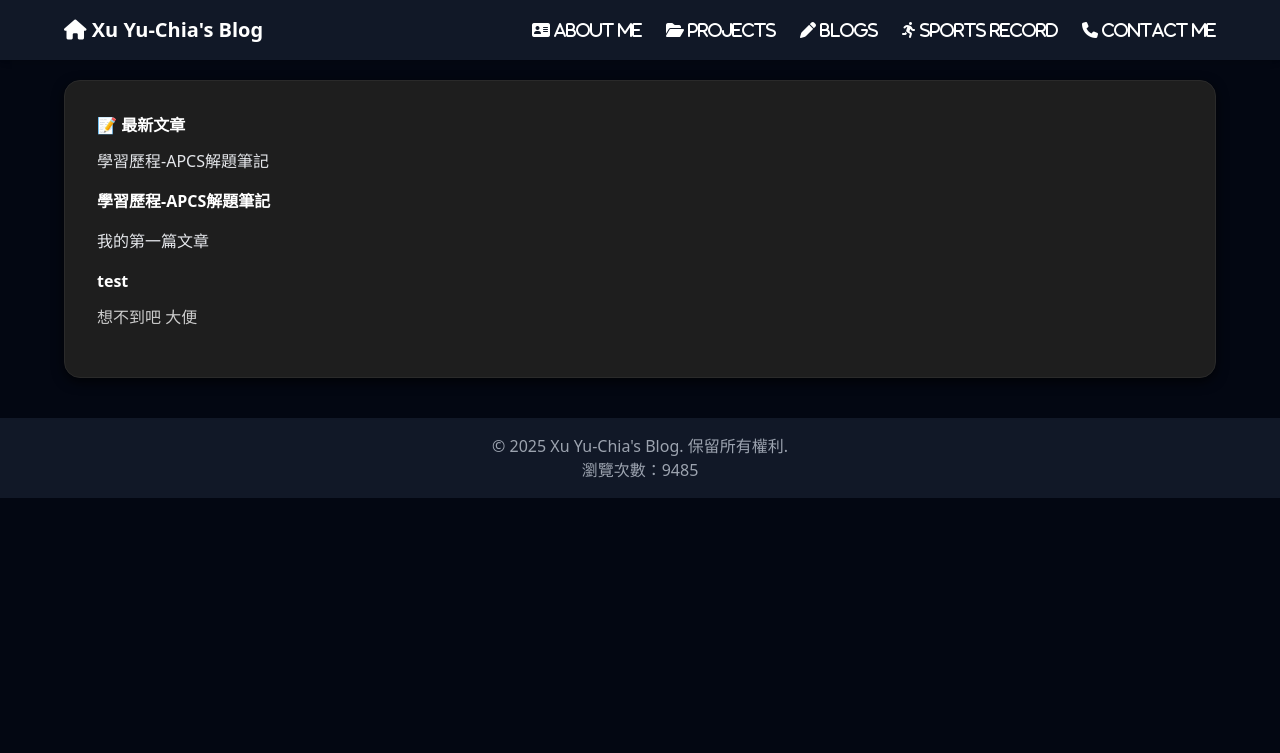
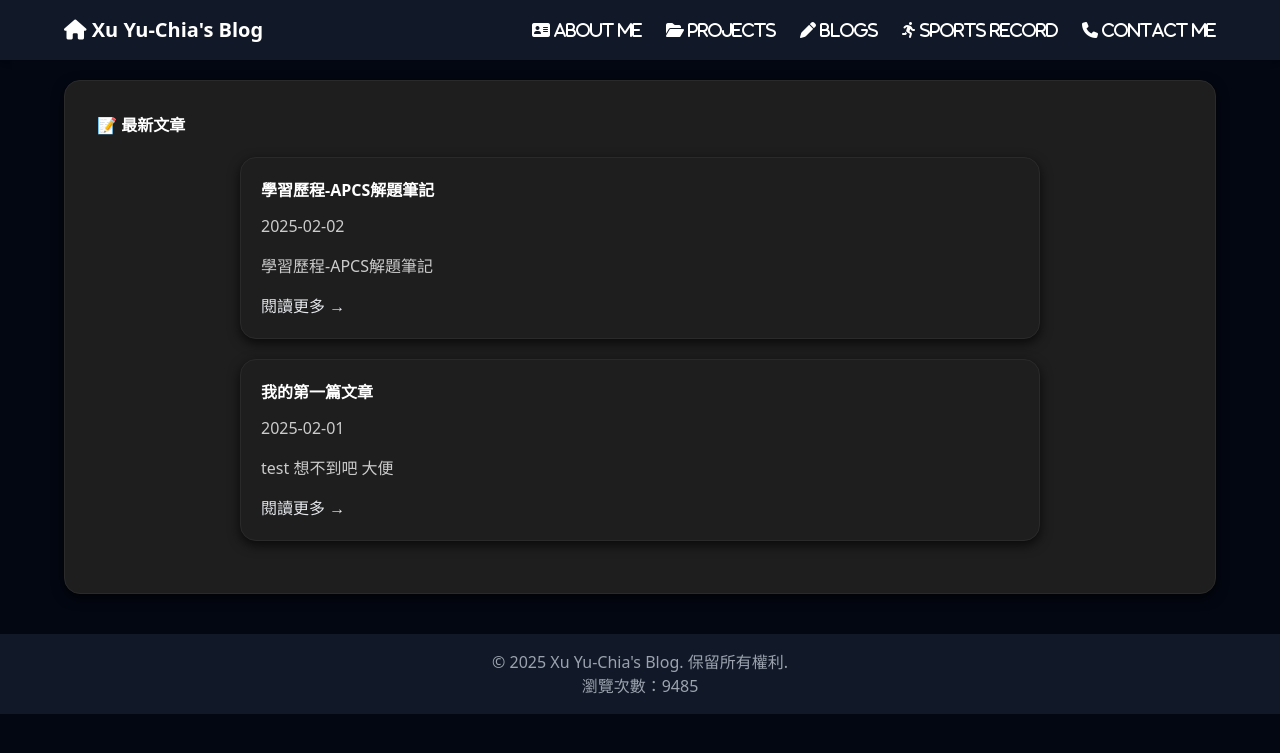
Before and after one commit to xu-yu-chia/blog, a Jekyll site: the page built from index.md, in a window 1280 px wide. Shown: the top 753 px of the page. Built offline with Jekyll 4.4.1, drawn with Linux system fonts in a browser that asks for light colours; nearby versions of some CDN libraries.

Commit message:
Update index.md

```diff
--- a/index.md
+++ b/index.md
@@ -4,11 +4,13 @@ title: "Xu Yu-Chia's Blog"
 ---
 # 📝 最新文章
 
-<ul>
+<div class="posts-container">
   {% for post in site.posts %}
-    <li>
-      <a href="{{ post.url | relative_url }}">{{ post.title }}</a>
-      <p>{{ post.excerpt }}</p>
-    </li>
+    <div class="post-card">
+      <h2><a href="{{ post.url | relative_url }}">{{ post.title }}</a></h2>
+      <p class="post-date">{{ post.date | date: "%Y-%m-%d" }}</p>
+      <p class="post-excerpt">{{ post.excerpt | strip_html | truncate: 100 }}</p>
+      <a href="{{ post.url | relative_url }}" class="read-more">閱讀更多 →</a>
+    </div>
   {% endfor %}
-</ul>
+</div>
```
